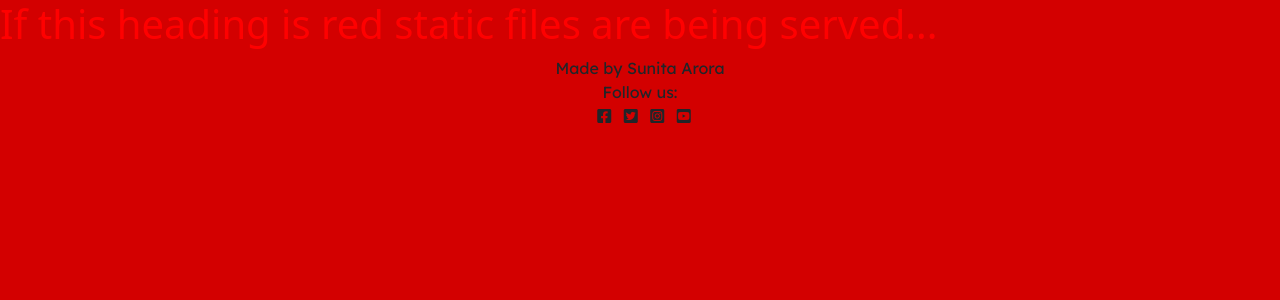
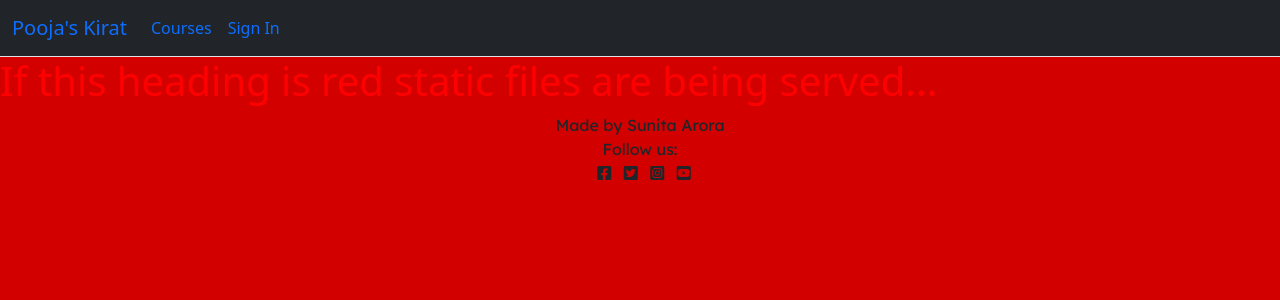
Before and after one commit to AroraSunita/first-aid-for-kids, a Django app: page / in a window 1280 px wide. Shown: the top 300 px of the page. Run offline with Django 4.2, Linux system fonts and the light colour scheme.

Commit message:
added navbar to base.html

```diff
--- a/templates/base.html
+++ b/templates/base.html
@@ -35,6 +35,29 @@
     </head>
 
 <body>
+    <!-- Navigation -->
+    <nav class="navbar bg-dark border-bottom border-body navbar-expand-lg bg-body-tertiary data-bs-theme='dark'">
+        <div class="container-fluid">
+          <a class="navbar-brand" href="#">Pooja's Kirat</a>
+          <button class="navbar-toggler" type="button" data-bs-toggle="collapse" data-bs-target="#navbarNav" aria-controls="navbarNav" aria-expanded="false" aria-label="Toggle navigation">
+            <span class="navbar-toggler-icon"></span>
+          </button>
+          <div class="collapse navbar-collapse" id="navbarNav">
+            <ul class="navbar-nav">
+              <li class="nav-item">
+                <a class="nav-link active" aria-current="page" href="#">Courses</a>
+              </li>
+              <li class="nav-item">
+                <a class="nav-link" href="#">Sign In</a>
+              </li>
+              <!-- <li class="nav-item">
+                <a class="nav-link" href="#">Pricing</a>
+              </li> -->
+            </ul>
+          </div>
+        </div>
+      </nav>
+
     <h1>If this heading is red static files are being served... </h1>
 
 
```
